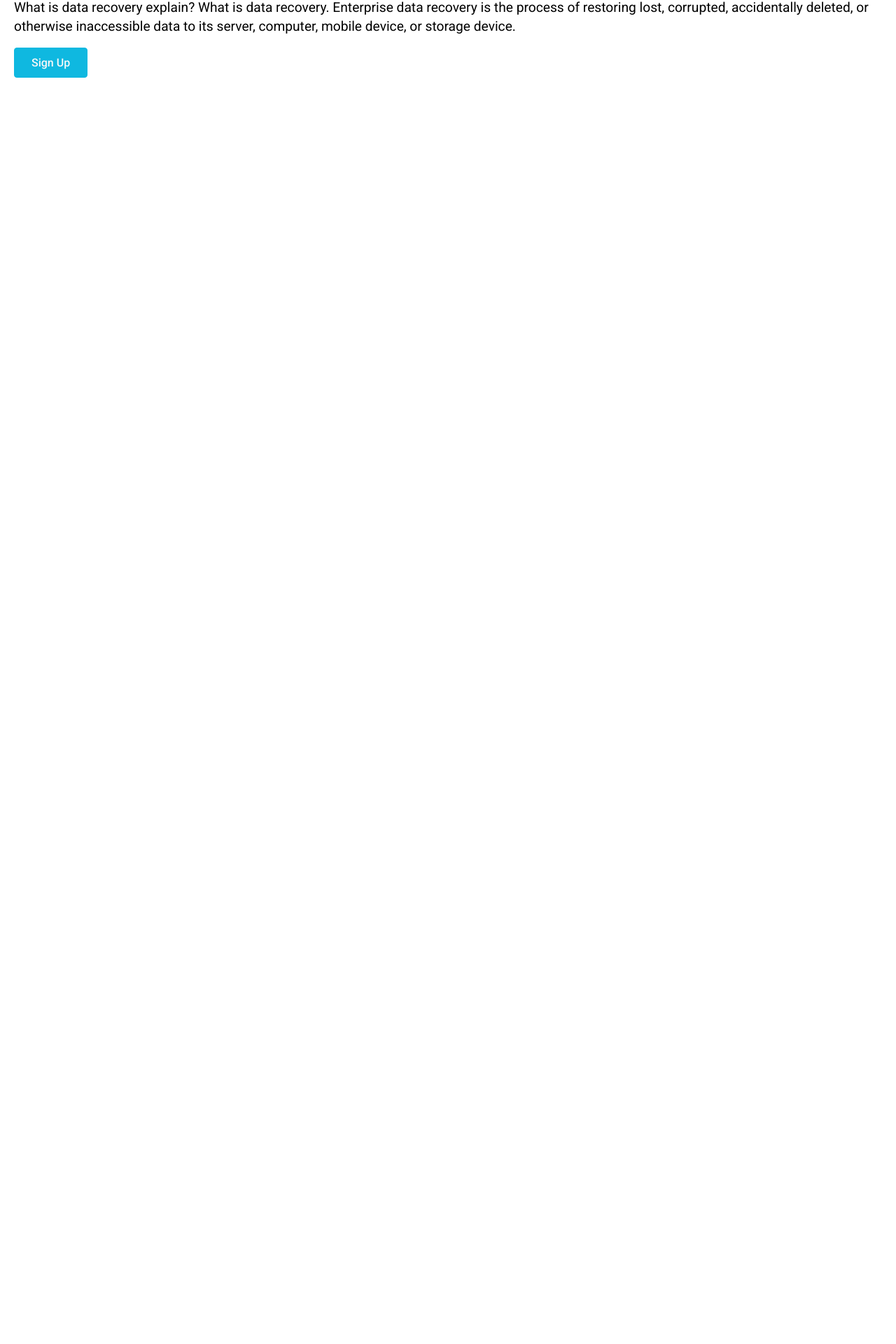
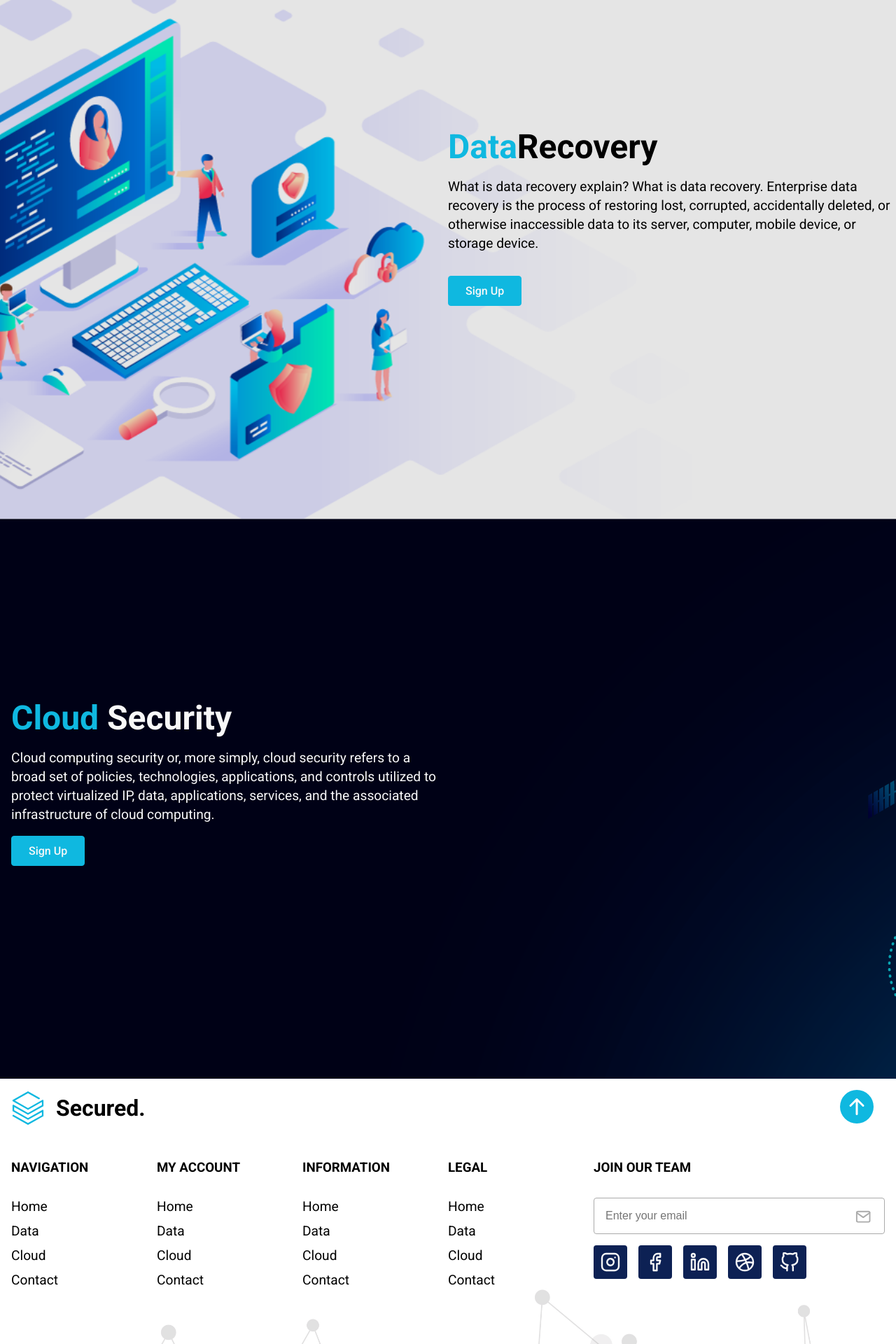
Before and after one commit to Mo-Aziz/secured-data-landing-page, a React (Create React App) app: page / in a window 1280 px wide. Shown: the part 859-2779 px from the top of the page at 70% size. Before the commit the page ends 986 px from the top, so only its background shows below. Built offline with nearby package versions, Linux system fonts and the light colour scheme.

Commit message:
finished the cloud section, footer, added react smooth scroll on the footer

```diff
--- a/package.json
+++ b/package.json
@@ -10,6 +10,7 @@
     "react-dom": "^18.2.0",
     "react-icons": "^4.4.0",
     "react-scripts": "5.0.1",
+    "react-scroll": "^1.8.7",
     "web-vitals": "^2.1.4"
   },
   "scripts": {
--- a/src/App.js
+++ b/src/App.js
@@ -1,5 +1,7 @@
 import React from "react";
+import  Cloud  from "./components/cloud/Cloud";
 import Data from "./components/data/Data";
+import { Footer } from "./components/footer/Footer";
 import Hero from "./components/hero/Hero";
 import Navbar from "./components/navbar/Navbar";
 
@@ -8,6 +10,8 @@
   <Navbar/>
 <Hero/>
 <Data/>
+<Cloud/>
+<Footer/>
   </>;
 }
 
--- /dev/null
+++ b/src/components/cloud/Cloud.js
@@ -0,0 +1,19 @@
+import React from 'react'
+import './CloudStyles.css'
+
+
+ const Cloud = () => {
+  return (
+    <div className='cloud'>
+        <div container>
+            <div className='content'>
+                <h2><span>Cloud</span> Security</h2>
+                <p>Cloud computing security or, more simply, cloud security refers to a broad set of policies, technologies, applications, and controls utilized to protect virtualized IP, data, applications, services, and the associated infrastructure of cloud computing.</p>
+                <div><button>Sign Up</button></div>
+            </div>
+        </div>
+    </div>
+  )
+}
+
+export default Cloud
--- /dev/null
+++ b/src/components/cloud/CloudStyles.css
@@ -0,0 +1,39 @@
+.cloud{
+    height: 100vh;
+    width: 100%;
+    position: relative;
+    background: rgba(0, 0, 0,.3);
+}
+
+.cloud:before{
+    content: '';
+    position: absolute;
+    height:100%;
+    width:100%;
+    background: url('../../assets/cloud-bg.png');
+    z-index: -1;
+}
+
+.cloud .content{
+    position: absolute;
+    left:0;
+    top:30%;
+    width:50%;
+    padding:1rem;
+}
+
+.cloud h2{
+    color:#f8f8f8;
+}
+
+.cloud p{
+    color:#f8f8f8;
+    margin: 1rem 0;
+}
+
+@media screen and (max-width:940px){
+    .cloud .content{
+        left:0;
+        width:100%;
+    }
+}
--- a/src/components/data/Data.js
+++ b/src/components/data/Data.js
@@ -9,7 +9,7 @@
                 <h2><span>Data</span>Recovery</h2>
                 <p>What is data recovery explain?
 What is data recovery. Enterprise data recovery is the process of restoring lost, corrupted, accidentally deleted, or otherwise inaccessible data to its server, computer, mobile device, or storage device.</p>
-                <button>Sign Up</button>
+                <div><button>Sign Up</button></div>
             </div>
         </div>
     </div>
--- a/src/components/data/DataStyles.css
+++ b/src/components/data/DataStyles.css
@@ -0,0 +1,39 @@
+.data{
+    width: 100%;
+    height: 100vh;
+    position: relative;
+    background: rgb(0, 0, 0,.1);
+}
+
+
+.data:before {
+    content:'';
+    position: absolute;
+    background: url('../../assets/data-bg.png') no-repeat center center/cover;
+    height:100%;
+    width:100%;
+    z-index:-1;
+}
+
+.data .content{
+    display: flex;
+    flex-direction: column;
+    justify-content: center;
+    position: absolute;
+    left:50%;
+    top:30%;
+    width:50%;
+}
+
+.data .content p{
+margin:  1rem 0;
+}
+
+@media screen and (max-width:940px){
+    .data .content{
+        left:0;
+        width: 100%;
+        padding:1rem;
+        background: rgba(255,255,255,.7);
+    }
+}
--- /dev/null
+++ b/src/components/footer/Footer.js
@@ -0,0 +1,82 @@
+import React from "react";
+import "./FooterStyles.css";
+import { SiDatabricks } from "react-icons/si";
+import { BsFillArrowUpCircleFill } from "react-icons/bs";
+import {
+  FiInstagram,
+  FiFacebook,
+  FiLinkedin,
+  FiGithub,
+  FiDribbble,
+  FiMail,
+} from "react-icons/fi";
+import { Link } from "react-scroll";
+
+export const Footer = () => {
+  return (
+    <div className="footer">
+      <div className="Container">
+        <div className="content">
+          <div className="top">
+            <div className="logo-footer">
+              <SiDatabricks className="icon" />
+              <h2>Secured.</h2>
+            </div>
+            <Link
+              activeClass="active"
+              to="top"
+              spy={true}
+              smooth={true}
+              duration={500}
+            >
+              <BsFillArrowUpCircleFill className="icon" />
+            </Link>
+          </div>
+          <div className="col-container">
+            <div className="col">
+              <h3>Navigation</h3>
+              <p>Home</p>
+              <p>Data</p>
+              <p>Cloud</p>
+              <p>Contact</p>
+            </div>
+            <div className="col">
+              <h3>My Account</h3>
+              <p>Home</p>
+              <p>Data</p>
+              <p>Cloud</p>
+              <p>Contact</p>
+            </div>
+            <div className="col">
+              <h3>Information</h3>
+              <p>Home</p>
+              <p>Data</p>
+              <p>Cloud</p>
+              <p>Contact</p>
+            </div>
+            <div className="col">
+              <h3>Legal</h3>
+              <p>Home</p>
+              <p>Data</p>
+              <p>Cloud</p>
+              <p>Contact</p>
+            </div>
+            {/* contact form and social */}
+            <form>
+              <h3>Join Our Team</h3>
+              <input type="email" placeholder="Enter your email" />
+              <FiMail className="mail-icon" />
+              <div className="social-group">
+                <FiInstagram className="social-icon" />
+                <FiFacebook className="social-icon" />
+                <FiLinkedin className="social-icon" />
+                <FiDribbble className="social-icon" />
+                <FiGithub className="social-icon" />
+              </div>
+            </form>
+          </div>
+        </div>
+      </div>
+    </div>
+  );
+};
--- /dev/null
+++ b/src/components/footer/FooterStyles.css
@@ -0,0 +1,110 @@
+.footer {
+  width: 100%;
+  height: 60vh;
+  position: relative;
+  background: rgba(255, 255, 255, 0.7);
+}
+
+.footer::before {
+  content: "";
+  position: absolute;
+  background: url("../../assets/footer-bg.jpg") no-repeat center center/cover;
+  height: 100%;
+  width: 100%;
+  z-index: -1;
+}
+
+.footer .container {
+  display: flex;
+  flex-direction: column;
+  align-items: center;
+  justify-content: center;
+}
+
+.footer .top {
+  width: 100%;
+  padding: 1rem;
+  display: flex;
+  justify-content: space-between;
+}
+.footer .top .logo-footer {
+  display: flex;
+  align-items: center;
+}
+.footer .top .icon {
+  font-size: 3rem;
+  margin-right: 1rem;
+  color: var(--primary-color);
+  cursor: pointer;
+}
+.footer h2 {
+  font-size: 2rem;
+}
+
+.footer .col-container{
+    display: grid;
+    grid-template-columns: 1fr 1fr 1fr 1fr 2fr;
+    padding: 1rem;
+    width:100%;
+}
+
+.footer h3{
+    margin: 1rem 0 2rem 0;
+    text-transform: uppercase;
+}
+.footer p{
+    margin: .5rem 0;
+}
+
+.footer form{
+  width: 100%;
+  margin-bottom: .6rem;
+ position: relative;
+}
+
+.footer form input{
+    padding: 1rem;
+    width: 100%;
+    outline:none;
+    font-size: 1rem;
+    border: 1px solid #aaa;
+    border-radius: 4px;
+    color: #333;
+}
+
+
+.footer form input:focus{
+    color:#333;
+    outline:var(--primary-color);
+    box-shadow: 0 0 8px 0 var(--primary-dark);
+}
+
+.footer form .mail-icon{
+    position: absolute;
+    font-size: 1.4rem;
+    margin: 1rem;
+    right:.2rem;
+    color:#aaa;
+    cursor: pointer;
+}
+
+.footer form .social-icon{
+    margin: 1rem 1rem 1rem 0;
+    padding:.6rem ;
+    background-color: var(--primary-dark);
+    border-radius:4px;
+    color: #f8f8f8 ;
+    font-size: 3rem;
+}
+
+@media screen and (max-width:940px){
+    .footer{
+        height:100%;
+    }
+    .footer .col-container{
+        grid-template-columns: 2fr 2fr;
+    }
+    .footer form{
+        grid-column: 1 / span 2;
+    }
+}
--- a/src/components/navbar/Navbar.js
+++ b/src/components/navbar/Navbar.js
@@ -8,7 +8,7 @@
     const handleNav = () => setNav(!nav)
 
   return (
-    <div className="navbar">
+    <div name='top' className="navbar">
       <div className="container">
         {/* logo container */}
         <div className="logo">
```
Also changed, not shown: 2 other files (tests, documents, lock files or other folders).
